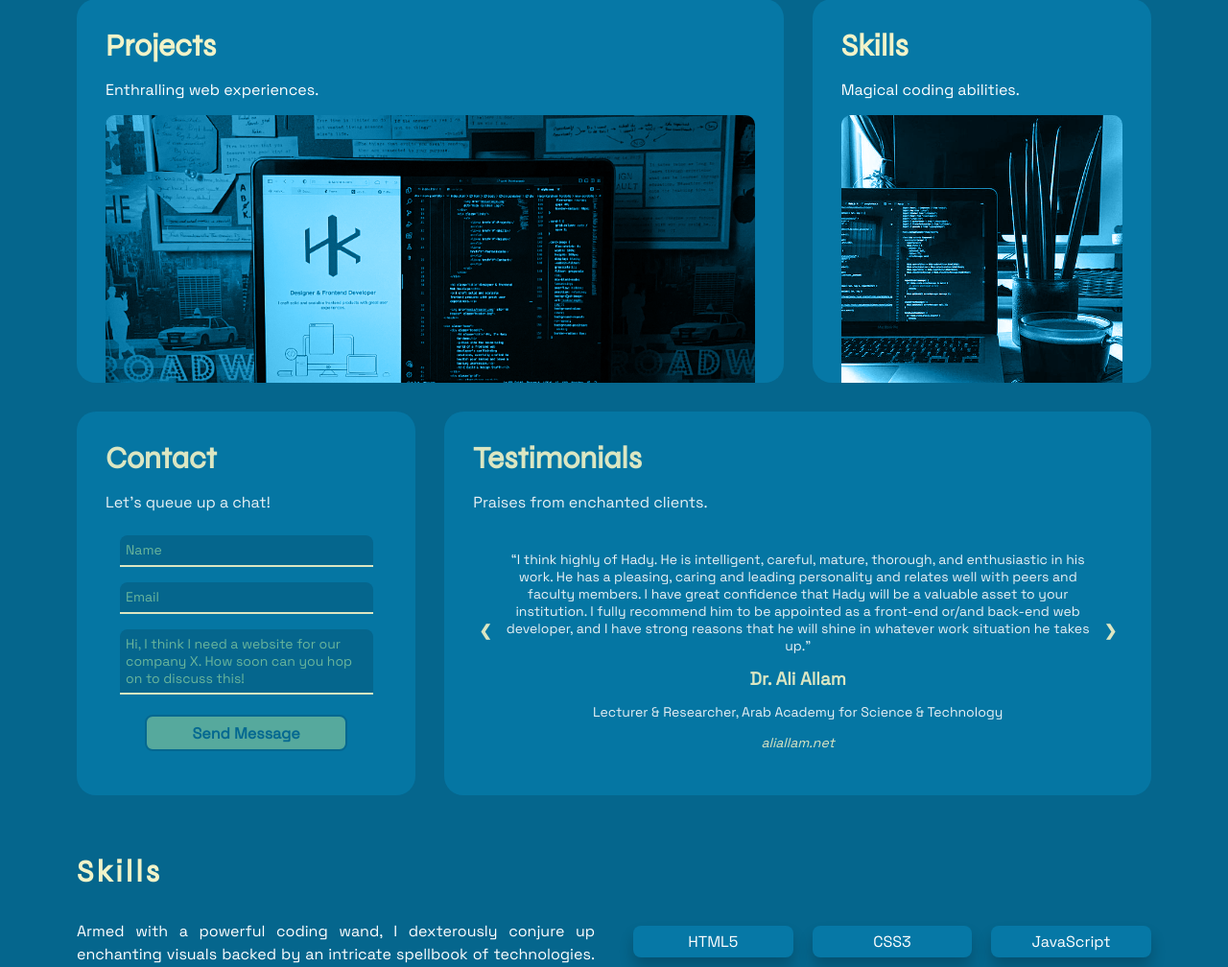
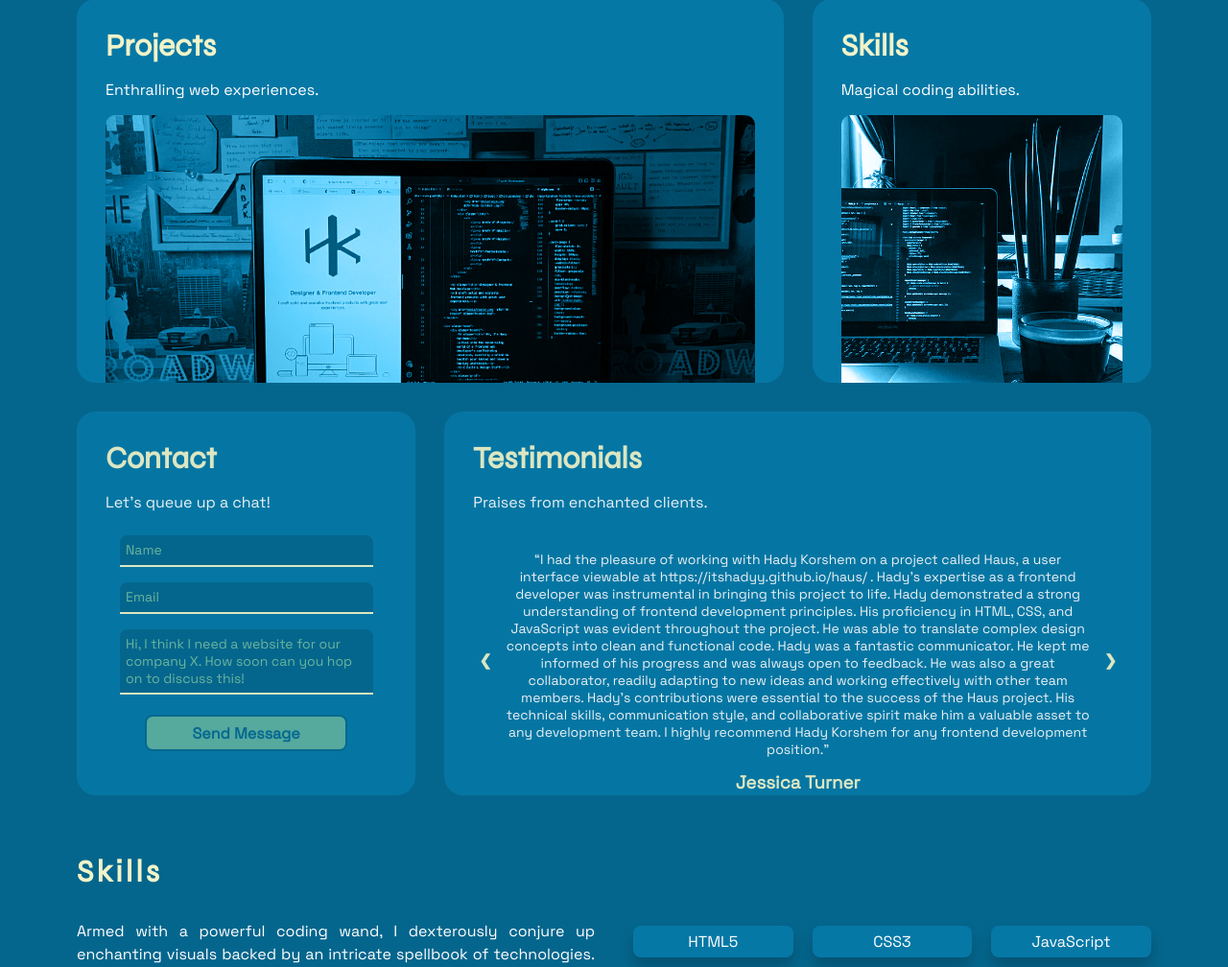
Before and after one commit to itsHadyy/itshadyy.github.io, a PHP site: page / in a window 1280 px wide. Shown: the part 930-1938 px from the top of the page at 96% size. Run offline with PHP 8.4, Linux system fonts and the light colour scheme; data that the repository does not hold is empty; some libraries are stand-ins or nearby versions.

Commit message:
Add files via upload

```diff
--- a/index.php
+++ b/index.php
@@ -16,7 +16,9 @@
     else{
         mail("itshadyy@gmail.com", $subject, $email_body, "itshadyy@gmail.com");
     }
-?><!DOCTYPE html>
+?>
+
+<!DOCTYPE html>
 <html lang="en">
 
     <head>
@@ -120,6 +122,33 @@
                         <h2>Testimonials</h2>
                         <p>Praises from enchanted clients.</p>
                         <div class="slideshow-container">
+
+                            <div class="mySlides fade">
+                                <p>“I had the pleasure of working with Hady Korshem on a project called Haus, a user
+                                    interface viewable at https://itshadyy.github.io/haus/ . Hady's
+                                    expertise as a frontend developer was instrumental in bringing this project to life.
+
+                                    Hady demonstrated a strong understanding of frontend development principles. His
+                                    proficiency in HTML, CSS, and JavaScript was evident throughout the project. He was
+                                    able to translate complex design concepts into clean and functional code.
+
+                                    Hady was a fantastic communicator. He kept me informed of his progress and was
+                                    always open to feedback. He was also a great collaborator, readily adapting to new
+                                    ideas and working effectively with other team members.
+
+                                    Hady's contributions were essential to the success of the Haus project. His
+                                    technical skills, communication style, and collaborative spirit make him a valuable
+                                    asset to any development team. I highly recommend Hady Korshem for any frontend
+                                    development position.”</p>
+                                <h3>Jessica Turner</h3>
+                                <p>Head of Operations - Haus</p>
+                            </div>
+
+                            <div class="mySlides fade">
+                                <p>“Hady Korshem was a fantastic frontend developer on the Gaia project.  He built a user-friendly interface that looked great and worked flawlessly. Hady's a coding whiz (HTML, CSS, JavaScript) and easily turned our ideas into reality. He communicated clearly and worked świetnie (greatly) as part of the team. I highly recommend Hady for any frontend development position.”</p>
+                                <h3>Silvia Torrente</h3>
+                                <p>Senior Project Mnager</p>
+                            </div>
 
                             <div class="mySlides fade">
                                 <p>“I think highly of Hady. He is intelligent, careful, mature, thorough, and
```
Also changed, not shown: index.html (+27 -0 lines).
